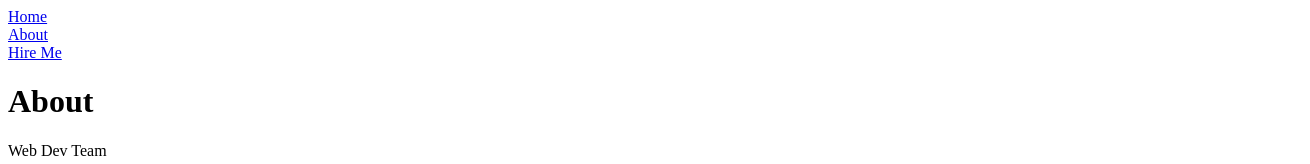
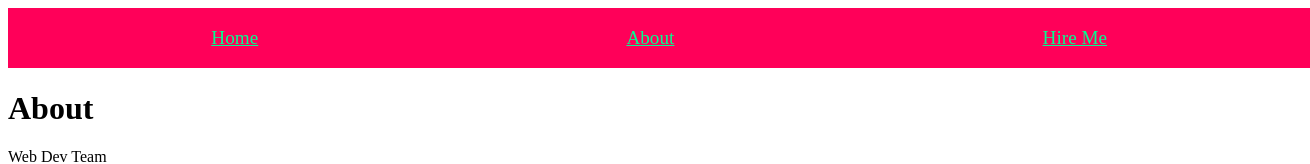
Before and after one commit to brakluner/next-portfolio, a Next.js app: page /about in a window 1280 px wide. Shown: the top 164 px of the page, 1310 px wide, since content can reach past the window. Built offline with nearby package versions, Linux system fonts and the light colour scheme.

Commit message:
added some styles

```diff
--- a/components/layout.js
+++ b/components/layout.js
@@ -3,15 +3,37 @@ import Link from 'next/link';
 
 export default ({ children, title }) => (
     <div>
-        <header>
-            <Link href="/"><a>Home</a></Link><br />
-            <Link href="/about"><a>About</a></Link><br />
-            <Link href="/hireme"><a>Hire Me</a></Link><br />
+        <header className="root">
+            <Link href="/"><a>Home</a></Link>
+            <Link href="/about"><a>About</a></Link>
+            <Link href="/hireme"><a>Hire Me</a></Link>
         </header>
 
         <h1>{title}</h1>
         {children}
 
         <footer>&copy; {new Date().getFullYear()}</footer>
+        <style jsx>{`
+        .root {
+            display: flex;
+            justify-content: left;
+            align-items: left;
+            flex-direction: right;
+        }
+        header {
+            width: 100%;
+            display: flex;
+            justify-content: space-around;
+            padding: 1em;
+            font-size: 1.2rem;
+            background: #ff0059;
+        }
+        a {
+            margin: auto;
+            color: #00ff92;
+        }
+        `}
+
+        </style>
     </div>
 )
```
Also changed, not shown: components/blank.css (added).
